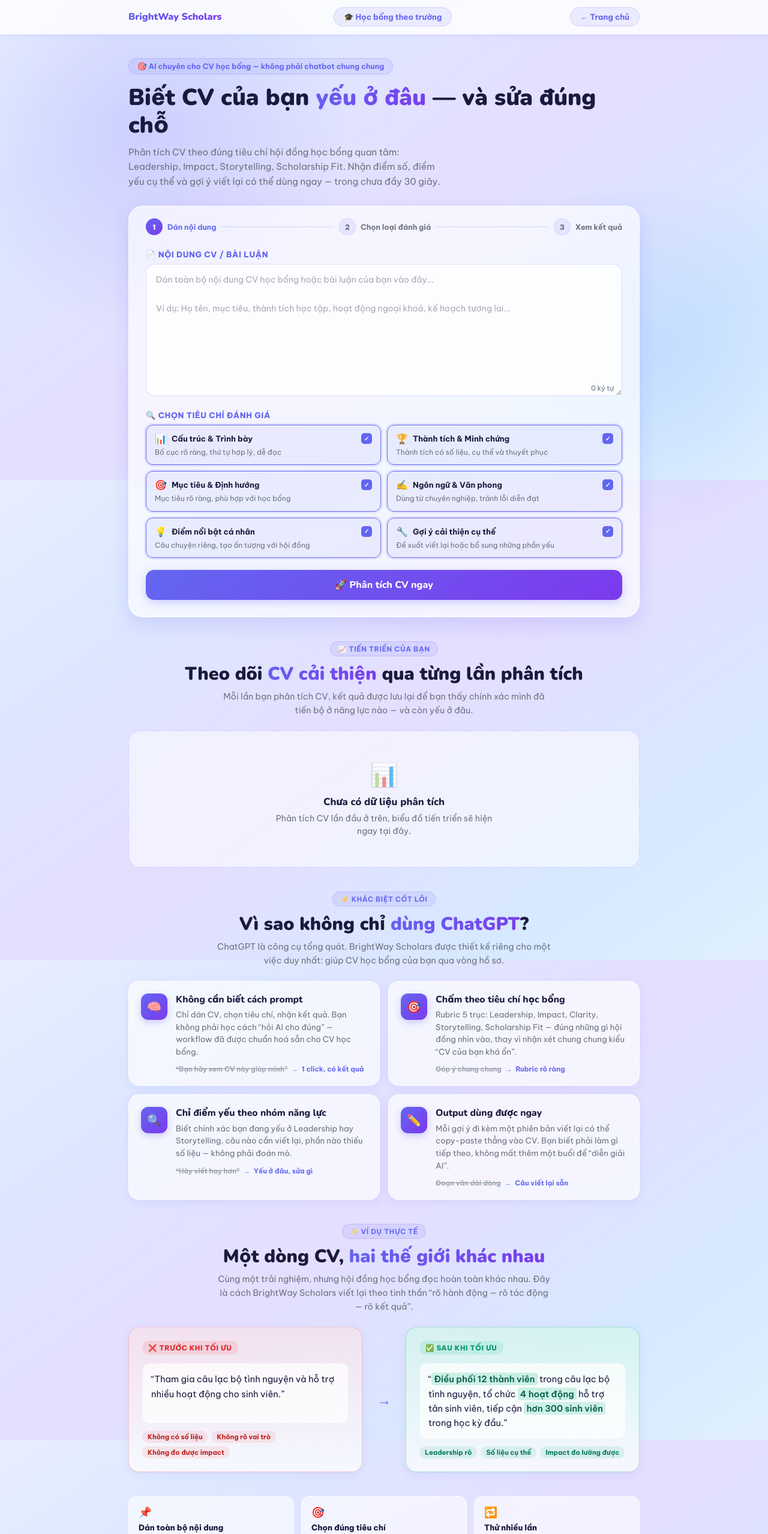
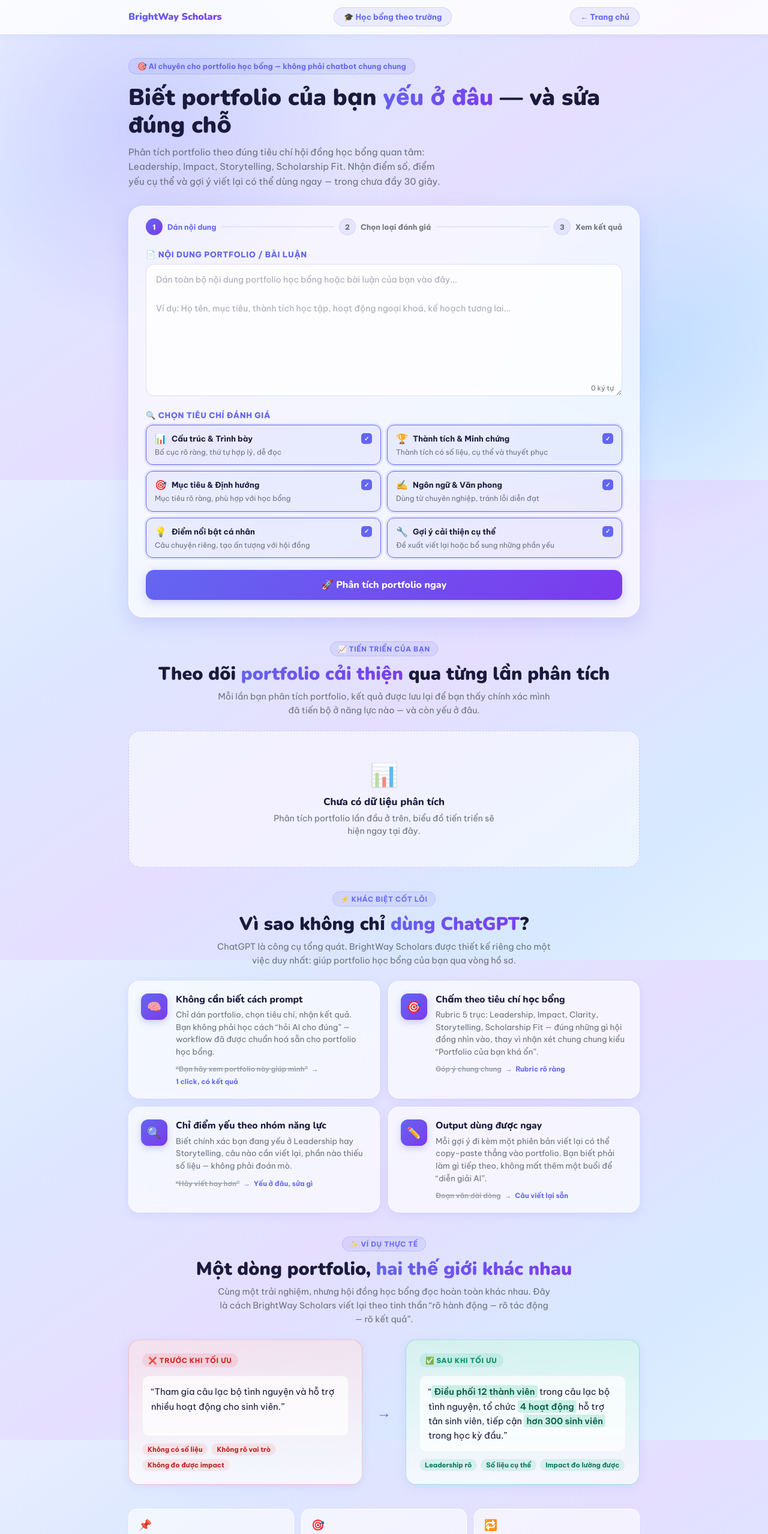
Before and after one commit to phucnguyendangbao-bot/AIYOUNGGURU, a website: page cv-review.html in a window 1280 px wide. Shown: the top 2557 px of the page at 60% size. Drawn offline with nearby package versions, Linux system fonts and the light colour scheme.

Commit message:
Update cv-review.html

```diff
--- a/cv-review.html
+++ b/cv-review.html
@@ -3,7 +3,7 @@
 <head>
 <meta charset="UTF-8" />
 <meta name="viewport" content="width=device-width, initial-scale=1.0" />
-<title>BrightWay Scholars – Sửa & Nhận xét CV Học Bổng</title>
+<title>BrightWay Scholars – Sửa & Nhận xét Portfolio Học Bổng</title>
 <link rel="icon" type="image/png" href="/favicon.png">
 <link rel="apple-touch-icon" href="/apple-touch-icon.png">
 <link rel="preconnect" href="https://fonts.googleapis.com">
@@ -638,9 +638,9 @@ body::after{
 
 <!-- HERO -->
 <div class="hero">
-  <div class="hero-badge">🎯 AI chuyên cho CV học bổng — không phải chatbot chung chung</div>
-  <h1 class="hero-title">Biết CV của bạn <span>yếu ở đâu</span> — và sửa đúng chỗ</h1>
-  <p class="hero-sub">Phân tích CV theo đúng tiêu chí hội đồng học bổng quan tâm: Leadership, Impact, Storytelling, Scholarship Fit. Nhận điểm số, điểm yếu cụ thể và gợi ý viết lại có thể dùng ngay — trong chưa đầy 30 giây.</p>
+  <div class="hero-badge">🎯 AI chuyên cho portfolio học bổng — không phải chatbot chung chung</div>
+  <h1 class="hero-title">Biết portfolio của bạn <span>yếu ở đâu</span> — và sửa đúng chỗ</h1>
+  <p class="hero-sub">Phân tích portfolio theo đúng tiêu chí hội đồng học bổng quan tâm: Leadership, Impact, Storytelling, Scholarship Fit. Nhận điểm số, điểm yếu cụ thể và gợi ý viết lại có thể dùng ngay — trong chưa đầy 30 giây.</p>
 </div>
 
 <!-- MAIN -->
@@ -668,9 +668,9 @@ body::after{
     <!-- FORM -->
     <div class="form-area" id="formArea">
 
-      <div class="section-label">📄 Nội dung CV / Bài luận</div>
+      <div class="section-label">📄 Nội dung Portfolio / Bài luận</div>
       <div class="input-wrap">
-        <textarea class="cv-textarea" id="cvInput" placeholder="Dán toàn bộ nội dung CV học bổng hoặc bài luận của bạn vào đây...&#10;&#10;Ví dụ: Họ tên, mục tiêu, thành tích học tập, hoạt động ngoại khoá, kế hoạch tương lai..." oninput="updateChar()"></textarea>
+        <textarea class="cv-textarea" id="cvInput" placeholder="Dán toàn bộ nội dung portfolio học bổng hoặc bài luận của bạn vào đây...&#10;&#10;Ví dụ: Họ tên, mục tiêu, thành tích học tập, hoạt động ngoại khoá, kế hoạch tương lai..." oninput="updateChar()"></textarea>
         <span class="char-count" id="charCount">0 ký tự</span>
       </div>
 
@@ -733,7 +733,7 @@ body::after{
       </div>
 
       <button class="submit-btn" id="submitBtn" onclick="submitCV()">
-        <span class="btn-text">🚀 Phân tích CV ngay</span>
+        <span class="btn-text">🚀 Phân tích portfolio ngay</span>
         <div class="spinner"></div>
       </button>
     </div>
@@ -759,7 +759,7 @@ body::after{
         </div>
         <div class="score-meta">
           <div class="score-level" id="scoreLevel">Đang phân tích...</div>
-          <div class="score-verdict" id="scoreVerdict">AI đang xem xét nội dung CV của bạn.</div>
+          <div class="score-verdict" id="scoreVerdict">AI đang xem xét nội dung portfolio của bạn.</div>
         </div>
       </div>
 
@@ -780,15 +780,15 @@ body::after{
 <div class="section-wrap" id="scoreBreakdownSection">
   <div class="section-head">
     <div class="section-eyebrow">📈 Tiến triển của bạn</div>
-    <h2 class="section-title">Theo dõi <span>CV cải thiện</span> qua từng lần phân tích</h2>
-    <p class="section-sub">Mỗi lần bạn phân tích CV, kết quả được lưu lại để bạn thấy chính xác mình đã tiến bộ ở năng lực nào — và còn yếu ở đâu.</p>
+    <h2 class="section-title">Theo dõi <span>portfolio cải thiện</span> qua từng lần phân tích</h2>
+    <p class="section-sub">Mỗi lần bạn phân tích portfolio, kết quả được lưu lại để bạn thấy chính xác mình đã tiến bộ ở năng lực nào — và còn yếu ở đâu.</p>
   </div>
 
   <!-- Empty state: chưa có lần nào -->
   <div class="progress-empty" id="progressEmpty">
     <div class="progress-empty-icon">📊</div>
     <div class="progress-empty-title">Chưa có dữ liệu phân tích</div>
-    <div class="progress-empty-desc">Phân tích CV lần đầu ở trên, biểu đồ tiến triển sẽ hiện ngay tại đây.</div>
+    <div class="progress-empty-desc">Phân tích portfolio lần đầu ở trên, biểu đồ tiến triển sẽ hiện ngay tại đây.</div>
   </div>
 
   <!-- Có data: hiện chart + breakdown + so sánh -->
@@ -802,8 +802,8 @@ body::after{
         <div class="sb-overall-label" id="progOverallLabel">Lần mới nhất</div>
       </div>
       <div class="sb-top-text">
-        <div class="sb-top-title" id="progTopTitle">CV của bạn</div>
-        <div class="sb-top-desc" id="progTopDesc">Đây là lần phân tích đầu tiên. Hãy quay lại sau khi chỉnh sửa CV để thấy tiến triển.</div>
+        <div class="sb-top-title" id="progTopTitle">Portfolio của bạn</div>
+        <div class="sb-top-desc" id="progTopDesc">Đây là lần phân tích đầu tiên. Hãy quay lại sau khi chỉnh sửa portfolio để thấy tiến triển.</div>
         <span class="sb-badge-good" id="progBadge" style="display:none;"></span>
       </div>
     </div>
@@ -835,7 +835,7 @@ body::after{
   <div class="section-head">
     <div class="section-eyebrow">⚡ Khác biệt cốt lõi</div>
     <h2 class="section-title">Vì sao không chỉ <span>dùng ChatGPT</span>?</h2>
-    <p class="section-sub">ChatGPT là công cụ tổng quát. BrightWay Scholars được thiết kế riêng cho một việc duy nhất: giúp CV học bổng của bạn qua vòng hồ sơ.</p>
+    <p class="section-sub">ChatGPT là công cụ tổng quát. BrightWay Scholars được thiết kế riêng cho một việc duy nhất: giúp portfolio học bổng của bạn qua vòng hồ sơ.</p>
   </div>
 
   <div class="why-grid">
@@ -844,9 +844,9 @@ body::after{
       <div class="why-icon-wrap">🧠</div>
       <div>
         <div class="why-card-title">Không cần biết cách prompt</div>
-        <div class="why-card-desc">Chỉ dán CV, chọn tiêu chí, nhận kết quả. Bạn không phải học cách “hỏi AI cho đúng” — workflow đã được chuẩn hoá sẵn cho CV học bổng.</div>
+        <div class="why-card-desc">Chỉ dán portfolio, chọn tiêu chí, nhận kết quả. Bạn không phải học cách “hỏi AI cho đúng” — workflow đã được chuẩn hoá sẵn cho portfolio học bổng.</div>
         <div class="why-compare">
-          <span class="why-compare-gpt">“Bạn hãy xem CV này giúp mình”</span>
+          <span class="why-compare-gpt">“Bạn hãy xem portfolio này giúp mình”</span>
           <span class="why-compare-arrow">→</span>
           <span class="why-compare-us">1 click, có kết quả</span>
         </div>
@@ -857,7 +857,7 @@ body::after{
       <div class="why-icon-wrap">🎯</div>
       <div>
         <div class="why-card-title">Chấm theo tiêu chí học bổng</div>
-        <div class="why-card-desc">Rubric 5 trục: Leadership, Impact, Clarity, Storytelling, Scholarship Fit — đúng những gì hội đồng nhìn vào, thay vì nhận xét chung chung kiểu “CV của bạn khá ổn”.</div>
+        <div class="why-card-desc">Rubric 5 trục: Leadership, Impact, Clarity, Storytelling, Scholarship Fit — đúng những gì hội đồng nhìn vào, thay vì nhận xét chung chung kiểu “Portfolio của bạn khá ổn”.</div>
         <div class="why-compare">
           <span class="why-compare-gpt">Góp ý chung chung</span>
           <span class="why-compare-arrow">→</span>
@@ -883,7 +883,7 @@ body::after{
       <div class="why-icon-wrap">✏️</div>
       <div>
         <div class="why-card-title">Output dùng được ngay</div>
-        <div class="why-card-desc">Mỗi gợi ý đi kèm một phiên bản viết lại có thể copy-paste thẳng vào CV. Bạn biết phải làm gì tiếp theo, không mất thêm một buổi để “diễn giải AI”.</div>
+        <div class="why-card-desc">Mỗi gợi ý đi kèm một phiên bản viết lại có thể copy-paste thẳng vào portfolio. Bạn biết phải làm gì tiếp theo, không mất thêm một buổi để “diễn giải AI”.</div>
         <div class="why-compare">
           <span class="why-compare-gpt">Đoạn văn dài dòng</span>
           <span class="why-compare-arrow">→</span>
@@ -899,7 +899,7 @@ body::after{
 <div class="section-wrap" id="beforeAfter">
   <div class="section-head">
     <div class="section-eyebrow">✨ Ví dụ thực tế</div>
-    <h2 class="section-title">Một dòng CV, <span>hai thế giới khác nhau</span></h2>
+    <h2 class="section-title">Một dòng portfolio, <span>hai thế giới khác nhau</span></h2>
     <p class="section-sub">Cùng một trải nghiệm, nhưng hội đồng học bổng đọc hoàn toàn khác nhau. Đây là cách BrightWay Scholars viết lại theo tinh thần “rõ hành động — rõ tác động — rõ kết quả”.</p>
   </div>
 
@@ -950,7 +950,7 @@ body::after{
     <div class="tip-mini">
       <div class="tip-mini-icon">🔁</div>
       <div class="tip-mini-title">Thử nhiều lần</div>
-      <div class="tip-mini-desc">Sau khi chỉnh sửa, dán lại CV để xem điểm số có cải thiện chưa.</div>
+      <div class="tip-mini-desc">Sau khi chỉnh sửa, dán lại portfolio để xem điểm số có cải thiện chưa.</div>
     </div>
   </div>
 </div>
@@ -992,7 +992,7 @@ function setStepActive(step) {
 async function submitCV() {
   const cv = document.getElementById('cvInput').value.trim();
   if (cv.length < 100) {
-    alert('Vui lòng dán ít nhất 100 ký tự nội dung CV/bài luận để AI có thể phân tích chính xác.');
+    alert('Vui lòng dán ít nhất 100 ký tự nội dung portfolio/bài luận để AI có thể phân tích chính xác.');
     return;
   }
   const opts = getSelectedOpts();
@@ -1014,9 +1014,9 @@ async function submitCV() {
 
   const cvTruncated = cv.slice(0, 1500); // giới hạn để tránh JSON bị cắt
 
-  const prompt = `Chuyên gia học bổng. Phân tích CV theo tiêu chí: ${opts.join(', ')}.
+  const prompt = `Chuyên gia học bổng. Phân tích portfolio theo tiêu chí: ${opts.join(', ')}.
 
-CV:
+Portfolio:
 """
 ${cvTruncated}
 """
@@ -1144,7 +1144,7 @@ function resetForm() {
 }
 
 function copyResult() {
-  let text = 'KẾT QUẢ PHÂN TÍCH CV HỌC BỔNG - BrightWay Scholars\n\n';
+  let text = 'KẾT QUẢ PHÂN TÍCH PORTFOLIO HỌC BỔNG - BrightWay Scholars\n\n';
   text += 'Điểm: ' + document.getElementById('scoreValue').textContent + '\n';
   text += 'Đánh giá: ' + document.getElementById('scoreLevel').textContent + '\n';
   text += 'Nhận xét: ' + document.getElementById('scoreVerdict').textContent + '\n\n';
@@ -1205,7 +1205,7 @@ function saveProgress(result) {
 }
 
 function clearProgressHistory() {
-  if (!confirm('Xóa toàn bộ lịch sử phân tích CV? Hành động này không hoàn tác được.')) return;
+  if (!confirm('Xóa toàn bộ lịch sử phân tích portfolio? Hành động này không hoàn tác được.')) return;
   try { localStorage.removeItem(PROGRESS_KEY); } catch {}
   renderProgressSection();
 }
@@ -1239,7 +1239,7 @@ function renderProgressSection() {
     'Lần thứ ' + history.length;
 
   document.getElementById('progTopTitle').textContent =
-    'CV của bạn ở mức "' + (latest.level || '—') + '"';
+    'Portfolio của bạn ở mức "' + (latest.level || '—') + '"';
   document.getElementById('progTopDesc').textContent =
     latest.verdict || '';
 
```
